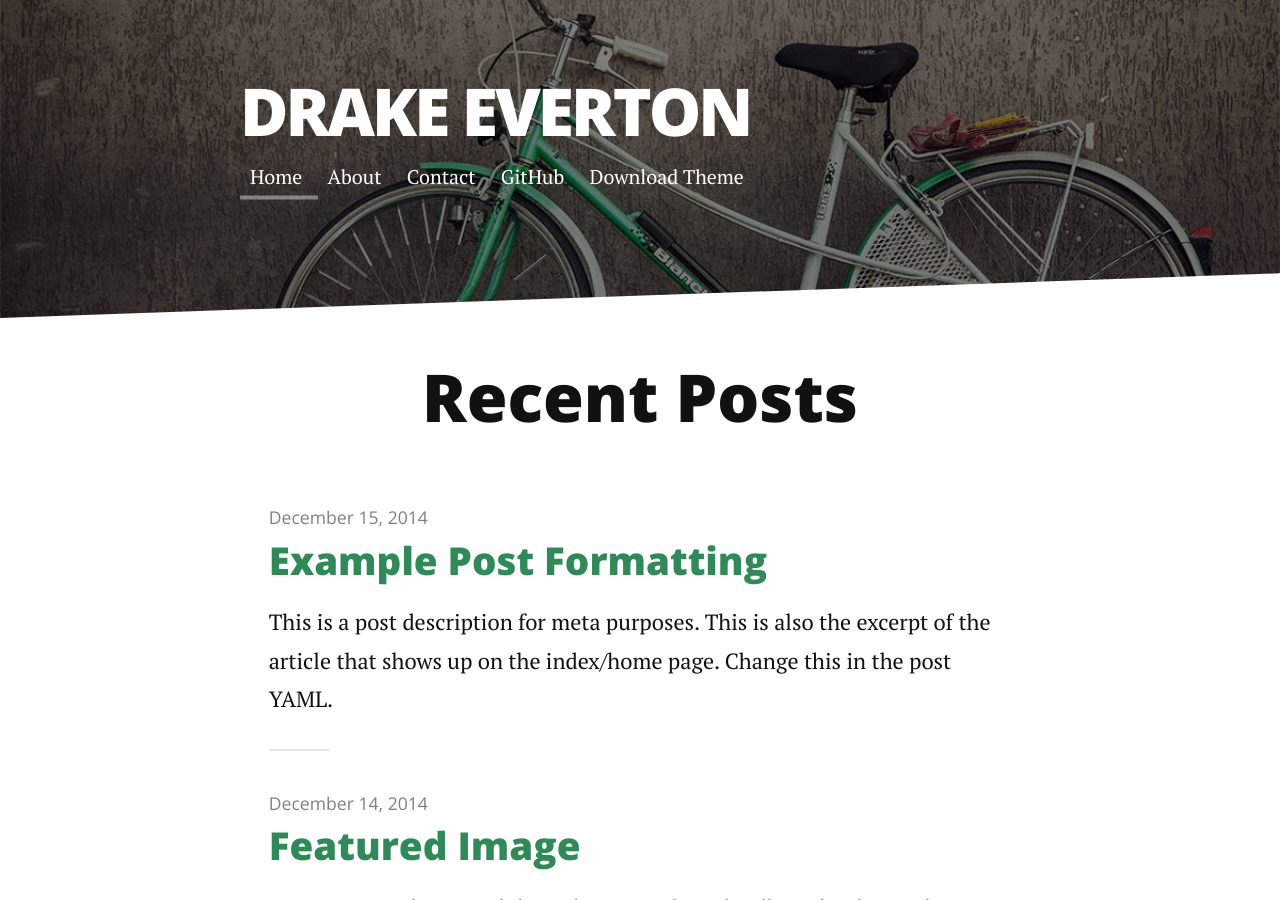
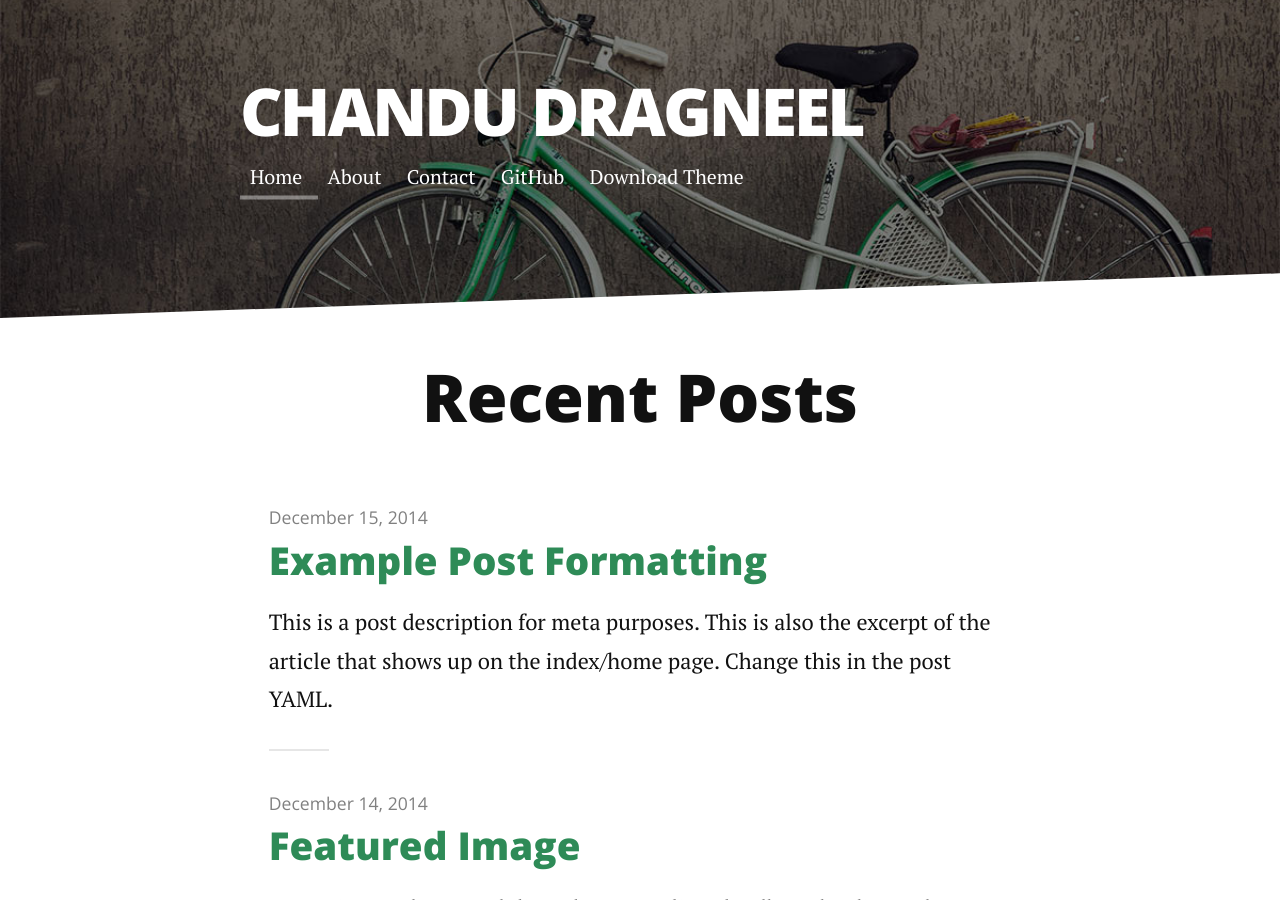
Before and after one commit to ChanduDragneel/ChanduDragneel.github.io, a Jekyll site: the page built from index.html, in a window 1280 px wide and 900 px high. Built offline with Jekyll 4.4.1, drawn with Linux system fonts in a browser that asks for light colours; nearby versions of some CDN libraries; the list of posts is cut into pages by our own code.

Commit message:
Update _config.yml

```diff
--- a/_config.yml
+++ b/_config.yml
@@ -1,7 +1,7 @@
-title: Drake Everton
+title: Chandu Dragneel
 description: a blog by chandu
 
-url: http://brianmaierjr.github.com/long-haul
+url: http://chandudragneel.github.io
 baseurl: ""
 paginate_path: "blog/page:num/"
 permalink: blog/:title/
@@ -20,7 +20,7 @@ navigation:
     url: /contact
 
 social:
-  github: DrakeEverton
+  github: Chandu Dragneel
   twitter: Drake_007
   facebook:
   email: lelouch573@protonmail.ch
```
